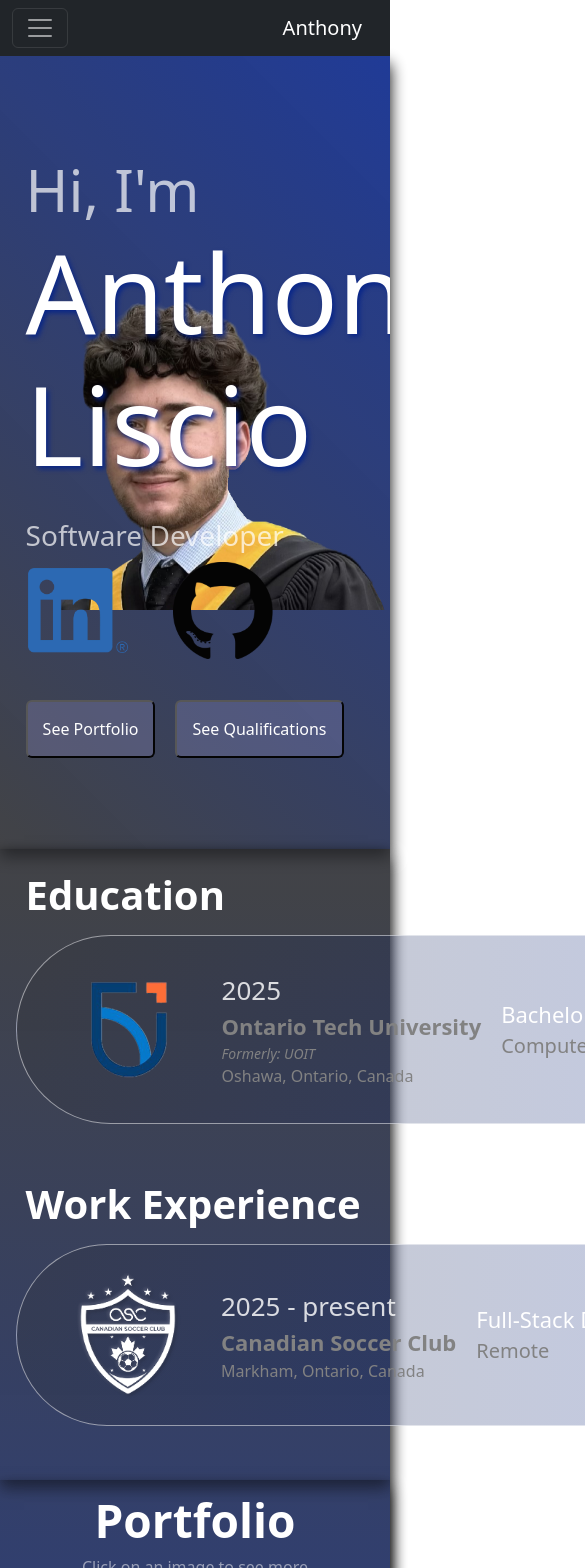
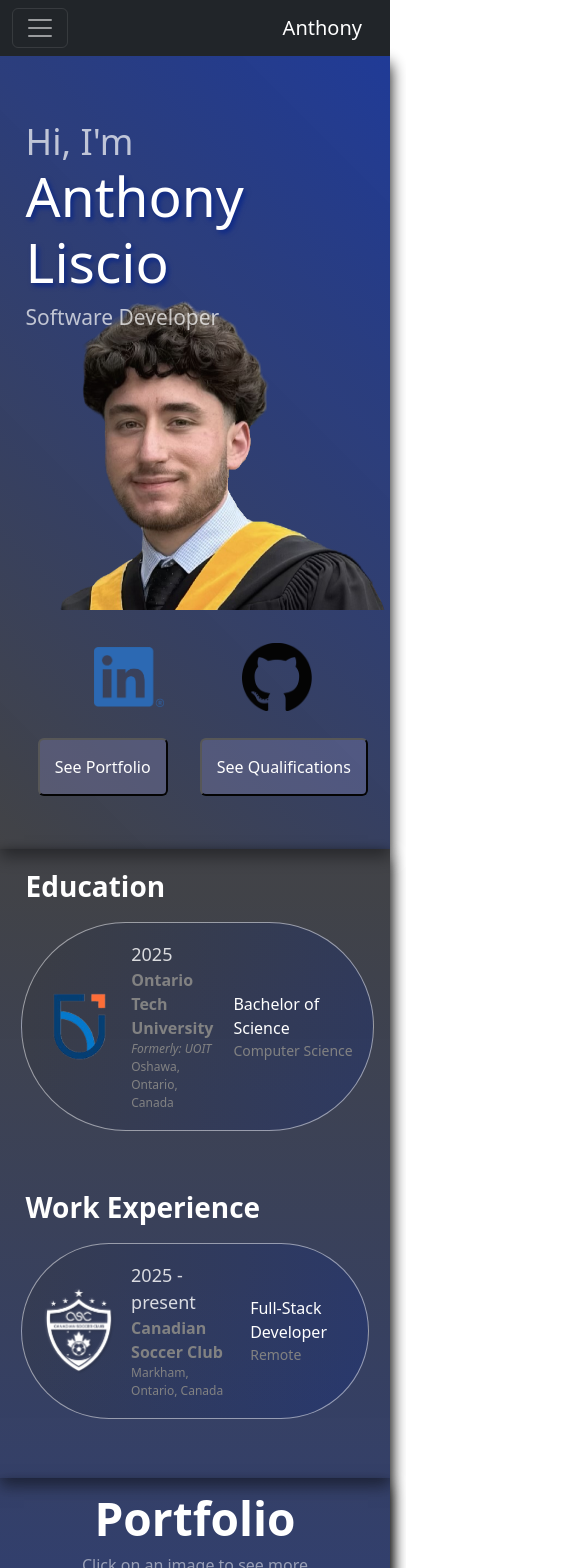
Before and after one commit to anthony9105/Portfolio-Website, a React (Vite) app: page / in a window 390 px wide. Shown: the top 1568 px of the page, 585 px wide, since content can reach past the window. Built offline with nearby package versions, Linux system fonts and the light colour scheme.

Commit message:
more styling adjustments for smaller screen sizes

```diff
--- a/src/components/ShrinkingHero.css
+++ b/src/components/ShrinkingHero.css
@@ -34,21 +34,24 @@
 
 h1 {
     margin: 0px;
-    font-size: 110px;
+    /* font-size: 110px; */
+    font-size: clamp(55px, 110px, 110px);
     color: rgba(255, 255, 255, 1);
     text-shadow: 2.5px 2.5px 5px var(--color-primary);
 }
 
 h2 {
     margin: 0px;
-    font-size: 58px;
+    font-size: clamp(36px, 58px, 58px);
+    /* font-size: 58px; */
     color: rgba(255, 255, 255, 0.7);
 }
 
 h4 {
     margin-top: 30px;
     color: rgba(255, 255, 255, 0.7);
-    font-size: 28px;
+    /* font-size: 28px; */
+    font-size: clamp(21px, 28px, 28px);
 }
 
 .social-media-row {
@@ -78,3 +81,38 @@ h4 {
     display: flex;
     flex-direction: row;
 }
+
+@media (max-width: 720px) {
+    h1 {
+        font-size: 55px;
+    }
+    h2 {
+        font-size: 36px;
+    }
+    h4 {
+        font-size: 21px;
+        margin-top: 10px;
+    }
+
+    #title-text-div {
+        margin-top: 0px;
+        height: 94%;
+        justify-content: space-between;
+        margin-bottom: 0px;
+    }
+
+    .social-media-row {
+        justify-content: space-evenly;
+        gap: 0px;
+    }
+
+    .social-media-and-see-buttons-wrapper {
+        width: 100%;
+        gap: 0px;
+    }
+
+    .see-button-wrapper {
+        margin: 0px;
+        justify-content: space-evenly;
+    }
+}
--- a/src/components/ShrinkingHero.tsx
+++ b/src/components/ShrinkingHero.tsx
@@ -17,6 +17,7 @@ const MIN_HEIGHT: number = 64;  // px, minimum hero height on scroll
 
 
 export default function ShrinkingHero({ lockedHeight, setLockedHeight }: ShrinkingHeroProps) {
+  const [isMobile, setIsMobile] = useState(false);
   const { scrollYProgress } = useScroll();
 
 
@@ -24,9 +25,14 @@ export default function ShrinkingHero({ lockedHeight, setLockedHeight }: Shrinki
     window.innerHeight * 0.94 // start correct immediately
   );
 
-
   // Update on resize
   useEffect(() => {
+    const checkSize = () => {
+      setIsMobile(window.innerWidth <= 720);
+    };
+
+    checkSize();
+
     const updateHeight = () => {
       setMaxHeight(window.innerHeight * 0.94);
     };
@@ -85,8 +91,8 @@ export default function ShrinkingHero({ lockedHeight, setLockedHeight }: Shrinki
 
         <div className='social-media-and-see-buttons-wrapper'>
           <div className='social-media-row'>
-            <LogoIcon logo={linkedInLogo} alt='LinkedIn' link='https://www.linkedin.com/in/anthony-liscio' size={100}></LogoIcon>
-            <LogoIcon logo={gitHubLogo} alt='GitHub' link='https://github.com/anthony9105' size={100}></LogoIcon>
+            <LogoIcon logo={linkedInLogo} alt='LinkedIn' link='https://www.linkedin.com/in/anthony-liscio' size={isMobile ? 70 : 100}></LogoIcon>
+            <LogoIcon logo={gitHubLogo} alt='GitHub' link='https://github.com/anthony9105' size={isMobile ? 70 : 100}></LogoIcon>
           </div>
 
           <div className='see-button-wrapper'>
--- a/src/components/portfolio/Portfolio.css
+++ b/src/components/portfolio/Portfolio.css
@@ -78,7 +78,7 @@
 }
 
 .portfolio-background {
-    padding: 1.5% 4% 6% 4%;
+    padding: 1.5% 4% 10% 4%;
     background-color: transparent;
     /* background-image: linear-gradient(360deg, var(--color-primary) 0%, var(--color-primary-dark) 100%); */
     box-shadow: 0 8px 15px rgba(0, 0, 0, 1);
@@ -172,9 +172,9 @@
     top: 50%;
     transform: translateY(-50%);
 
-    background-color: transparent;
-    width: clamp(65px, 11vh, 95px);
-    height: clamp(60px, 10vh, 90px);
+    background-color: rgba(255, 255, 255, 0.1);
+    width: clamp(70px, 11vh, 95px);
+    height: clamp(65px, 10vh, 90px);
 
     display: flex;
     align-items: center;
@@ -196,3 +196,35 @@
 .arrow-background:hover {
     background-color: rgba(128, 128, 128, 0.2);
 }
+
+
+@media (max-width: 720px) {
+    .entry-outer-wrapper {
+        width: min-content;
+    }
+
+    .arrow-left {
+        left: 4%;
+    }
+
+    .arrow-right {
+        right: 4%;
+    }
+
+    .arrow-background {
+        top: 87%;
+        width: 65px;
+        height: 60px;
+    }
+
+    .lightbox-img {
+        max-width: 75%;
+        max-height: 75%;
+        top: 45%;
+    }
+
+    .links-row {
+        margin-right: 0px;
+        justify-content: space-around;
+    }
+}
--- a/src/components/portfolio/PortfolioEntry.tsx
+++ b/src/components/portfolio/PortfolioEntry.tsx
@@ -32,6 +32,7 @@ export function PortfolioEntry({
 }: PortfolioEntryProps) {
 
     // STATE
+    const [isMobile, setIsMobile] = useState(false);
     const [selectedIndex, setSelectedIndex] = useState<number | null>(null);
     const [zoom, setZoom] = useState(1);
     const [offset, setOffset] = useState({ x: 0, y: 0 }); // offset from center (for zoom-to-point)
@@ -39,6 +40,12 @@ export function PortfolioEntry({
 
     // EFFECTS
     useEffect(() => {
+        const checkSize = () => {
+            setIsMobile(window.innerWidth <= 720);
+        };
+
+        checkSize();
+
         document.body.style.overflow = selectedIndex !== null ? "hidden" : "auto";
 
         return () => {
@@ -165,7 +172,7 @@ export function PortfolioEntry({
 
                 <div className='links-row'>
                     {links.map((linkItem, index) => (
-                        <LogoIcon key={index} {...linkItem} />
+                        <LogoIcon key={index} {...linkItem} size={isMobile ? 70 : undefined} borderRadius={isMobile ? 25 : undefined} />
                     ))}
                 </div>
             </div>
--- a/src/components/resume/Resume.css
+++ b/src/components/resume/Resume.css
@@ -15,31 +15,35 @@
 }
 
 .education-title-text {
-    font-size: 40px;
+    font-size: clamp(28px, 2vw, 40px);
 }
 
 .education-entry-year {
-    font-size: 26px;
+    /* font-size: 26px; */
+    font-size: clamp(18px, 1.4vw, 26px);
     font-weight: normal;
     color: rgba(255, 255, 255, 0.825);
 }
 
 .education-entry-school {
-    font-size: 22px;
+    /* font-size: 22px; */
+    font-size: clamp(16px, 1.3vw, 22px);
     font-weight: bold;
     color: grey;
     white-space: nowrap;
 }
 
 .education-entry-school-sec {
-    font-size: 14px;
+    /* font-size: 14px; */
+    font-size: clamp(12px, 1.2vw, 14px);
     font-style: italic;
     font-weight: normal;
     color: grey;
 }
 
 .education-entry-school-location {
-    font-size: 16px;
+    /* font-size: 16px; */
+    font-size: clamp(12px, 1.2vw, 16px);
     font-weight: normal;
     color: grey;
 }
@@ -58,12 +62,14 @@
 }
 
 .education-degree-name {
-    font-size: 22px;
+    /* font-size: 22px; */
+    font-size: clamp(16px, 1.5vw, 22px);
     white-space: nowrap;
 }
 
 .education-achievement-name {
-    font-size: 20px;
+    /* font-size: 20px; */
+    font-size: clamp(14px, 1.4vw, 20px);
     color: grey;
 }
 
@@ -89,13 +95,36 @@
     border-radius: 350px;
     padding: 25px 50px;
 
-    flex: 0 1 720px;   /* wraps nicely */
+    /* flex: 0 1 720px;
     width: max-content;
+    border: 1px solid rgba(255, 255, 255, 0.5); */
+
+    flex: 1 1 720px;
+    max-width: 720px;
+    width: 100%;
+
     border: 1px solid rgba(255, 255, 255, 0.5);
+    box-sizing: border-box;
+}
+
+@media (max-width: 720px) {
+    .education-entry, .education-degree-name, .education-entry-school {
+        white-space: normal;
+    }
+
+    .education-entry {
+        padding: 8px 20px 8px 20px;
+        margin: 5px;
+    }
+
+    .img-container {
+        width: 70px;
+    }
 }
 
 .education-entry-logo {
-    max-height: 130px;
+    /* max-height: 130px; */
+    height: clamp(60px, 12vh, 130px);
     object-fit: contain;
 }
 
@@ -107,7 +136,8 @@
 }
 
 .img-container {
-    width: 125px;
+    /* width: 125px; */
+    width: clamp(70px, 12vw, 125px);
 }
 
 
--- a/src/components/resume/ResumeEntry.tsx
+++ b/src/components/resume/ResumeEntry.tsx
@@ -1,4 +1,5 @@
 import { LogoIcon } from "../LogoIcon";
+import { useState, useEffect } from "react";
 
 export type ResumeEntryProps = {
     id: number,
@@ -25,9 +26,22 @@ export default function ResumeEntry({
     rolePrimary,
     roleSecondary
 }: ResumeEntryProps) {
+    const [isMobile, setIsMobile] = useState(false);
+
+    useEffect(() => {
+        const checkSize = () => {
+            setIsMobile(window.innerWidth <= 720);
+        };
+
+        checkSize();
+
+        window.addEventListener("resize", checkSize);
+        return () => window.removeEventListener("resize", checkSize);
+    }, []);
+
     return (
         <div className='education-entry'>
-            <LogoIcon logo={logo} link={link} alt={alt}></LogoIcon>
+            <LogoIcon logo={logo} link={link} alt={alt} size={isMobile ? 75 : undefined}></LogoIcon>
 
             <div className='education-right-group'>
                 <div className='education-school-year-column'>
```
